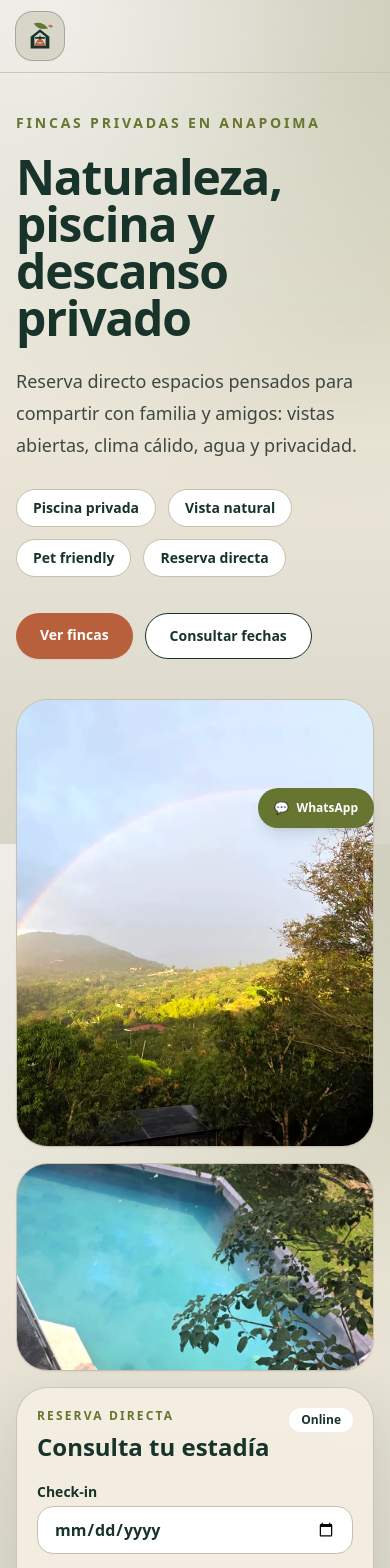
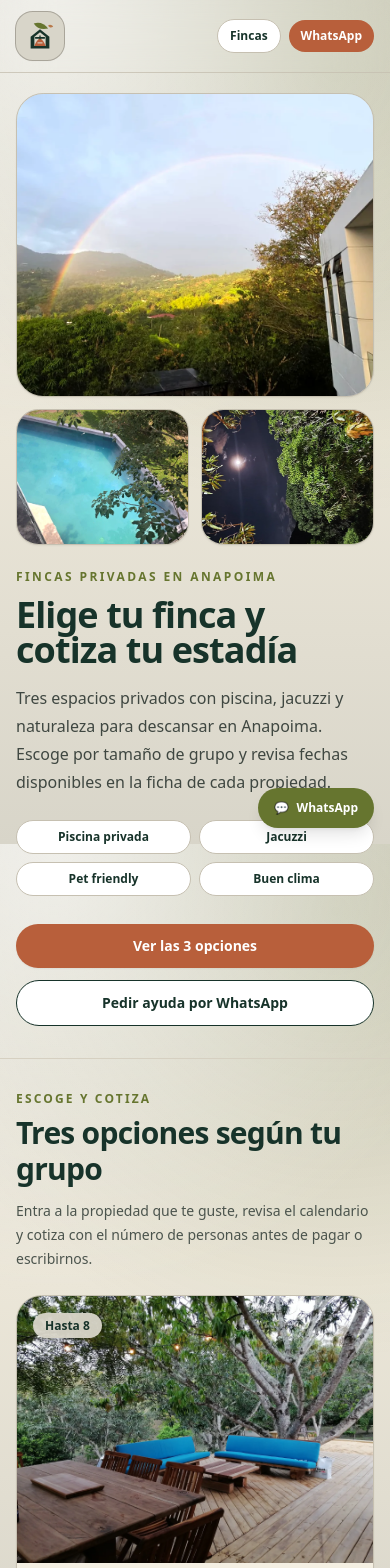
Before and after one commit to juanjarago/Alkila, a Next.js app: page / in a window 390 px wide. Shown: the top 1568 px of the page. Built offline with nearby package versions, Linux system fonts and the light colour scheme.

Commit message:
Improve mobile property selection flow

```diff
--- a/app/page.tsx
+++ b/app/page.tsx
@@ -1,6 +1,4 @@
 import Image from "next/image";
-import Link from "next/link";
-import { SearchBar } from "@/components/SearchBar";
 import { properties } from "@/lib/properties";
 import { PropertyCard } from "@/components/PropertyCard";
 
@@ -9,28 +7,29 @@ export default function Home() {
 
   return (
     <main>
-      <section className="relative overflow-hidden px-4 py-10 md:py-14">
-        <div className="mx-auto grid max-w-6xl gap-10 lg:grid-cols-[0.86fr,1.14fr] lg:items-center">
-          <div className="relative z-10">
-            <p className="text-sm font-black uppercase tracking-[0.2em] text-[#66752F]">
+      <section className="px-4 pb-8 pt-5 md:py-14">
+        <div className="mx-auto grid max-w-6xl gap-6 lg:grid-cols-[0.88fr,1.12fr] lg:items-center">
+          <div className="order-2 lg:order-1">
+            <p className="text-xs font-black uppercase tracking-[0.2em] text-[#66752F] md:text-sm">
               Fincas privadas en Anapoima
             </p>
 
-            <h1 className="mt-5 max-w-2xl text-5xl font-black leading-[0.98] tracking-tight text-[#17332A] md:text-7xl">
-              Naturaleza, piscina y descanso privado
+            <h1 className="mt-3 text-4xl font-black leading-[0.98] tracking-tight text-[#17332A] md:mt-5 md:max-w-2xl md:text-7xl">
+              Elige tu finca y cotiza tu estadía
             </h1>
 
-            <p className="mt-6 max-w-xl text-lg leading-8 text-[#3F4741]">
-              Reserva directo espacios pensados para compartir con familia y
-              amigos: vistas abiertas, clima cálido, agua y privacidad.
+            <p className="mt-4 text-base leading-7 text-[#3F4741] md:mt-6 md:max-w-xl md:text-lg md:leading-8">
+              Tres espacios privados con piscina, jacuzzi y naturaleza para
+              descansar en Anapoima. Escoge por tamaño de grupo y revisa fechas
+              disponibles en la ficha de cada propiedad.
             </p>
 
-            <div className="mt-7 flex flex-wrap gap-3 text-sm font-black">
-              {["Piscina privada", "Vista natural", "Pet friendly", "Reserva directa"].map(
+            <div className="mt-6 grid grid-cols-2 gap-2 text-xs font-black sm:flex sm:flex-wrap sm:text-sm">
+              {["Piscina privada", "Jacuzzi", "Pet friendly", "Buen clima"].map(
                 (chip) => (
                   <span
                     key={chip}
-                    className="rounded-full border border-[#C6C0B1] bg-white px-4 py-2 text-[#17332A]"
+                    className="rounded-full border border-[#C6C0B1] bg-white px-3 py-2 text-center text-[#17332A] sm:px-4"
                   >
                     {chip}
                   </span>
@@ -38,28 +37,30 @@ export default function Home() {
               )}
             </div>
 
-            <div className="mt-9 flex flex-wrap gap-3">
-              <Link
-                href="/propiedades"
-                className="rounded-full bg-[#B85F3B] px-6 py-3 text-sm font-black text-white shadow-sm transition hover:-translate-y-0.5"
+            <div className="mt-7 grid gap-3 sm:flex sm:flex-wrap">
+              <a
+                href="#propiedades"
+                className="rounded-full bg-[#B85F3B] px-6 py-3 text-center text-sm font-black text-white shadow-sm transition hover:-translate-y-0.5"
               >
-                Ver fincas
-              </Link>
+                Ver las 3 opciones
+              </a>
               <a
-                href="#buscar"
-                className="rounded-full border border-[#17332A] bg-white px-6 py-3 text-sm font-black text-[#17332A] transition hover:-translate-y-0.5"
+                href="https://wa.me/573014000436?text=Hola%2C%20quiero%20ayuda%20para%20escoger%20una%20finca%20en%20Alkila."
+                target="_blank"
+                rel="noreferrer"
+                className="rounded-full border border-[#17332A] bg-white px-6 py-3 text-center text-sm font-black text-[#17332A] transition hover:-translate-y-0.5"
               >
-                Consultar fechas
+                Pedir ayuda por WhatsApp
               </a>
             </div>
           </div>
 
-          <div className="relative">
-            <div className="grid gap-4 sm:grid-cols-[1.1fr,0.9fr]">
-              <div className="relative min-h-[28rem] overflow-hidden rounded-[2rem] border border-[#C6C0B1] bg-[#D8D5C9] shadow-sm">
+          <div className="order-1 lg:order-2">
+            <div className="grid gap-3 sm:grid-cols-[1.12fr,0.88fr] md:gap-4">
+              <div className="relative min-h-[19rem] overflow-hidden rounded-[1.7rem] border border-[#C6C0B1] bg-[#D8D5C9] shadow-sm md:min-h-[30rem] md:rounded-[2rem]">
                 <Image
                   src="/images/brand/rainbow-house.webp"
-                  alt="Vista de la finca Alkila con arcoíris y paisaje de Anapoima"
+                  alt="Vista de la finca Alkila con paisaje de Anapoima"
                   fill
                   priority
                   sizes="(max-width: 768px) 100vw, 55vw"
@@ -67,19 +68,25 @@ export default function Home() {
                 />
               </div>
 
-              <div className="grid gap-4">
-                <div className="relative min-h-[13rem] overflow-hidden rounded-[2rem] border border-[#C6C0B1] bg-[#D8D5C9] shadow-sm">
+              <div className="grid grid-cols-2 gap-3 sm:grid-cols-1 md:gap-4">
+                <div className="relative min-h-[8.5rem] overflow-hidden rounded-[1.4rem] border border-[#C6C0B1] bg-[#D8D5C9] shadow-sm md:min-h-[14rem] md:rounded-[2rem]">
                   <Image
                     src="/images/brand/pool-framed.webp"
                     alt="Piscina privada rodeada de naturaleza"
                     fill
-                    sizes="(max-width: 768px) 100vw, 28vw"
+                    sizes="(max-width: 768px) 50vw, 28vw"
                     className="object-cover"
                   />
                 </div>
 
-                <div id="buscar">
-                  <SearchBar />
+                <div className="relative min-h-[8.5rem] overflow-hidden rounded-[1.4rem] border border-[#C6C0B1] bg-[#D8D5C9] shadow-sm md:min-h-[14rem] md:rounded-[2rem]">
+                  <Image
+                    src={ordered[2]?.heroImage ?? "/images/brand/rainbow-house.webp"}
+                    alt="Casa privada Alkila en Anapoima"
+                    fill
+                    sizes="(max-width: 768px) 50vw, 28vw"
+                    className="object-cover"
+                  />
                 </div>
               </div>
             </div>
@@ -87,28 +94,31 @@ export default function Home() {
         </div>
       </section>
 
-      <section className="border-y border-[#D6D0C1] bg-white/72 px-4 py-12">
-        <div className="mx-auto grid max-w-6xl gap-5 md:grid-cols-3">
+      <section
+        id="propiedades"
+        className="border-y border-[#D6D0C1] bg-white/72 px-4 py-8 md:py-12"
+      >
+        <div className="mx-auto max-w-6xl">
+          <div className="grid gap-3 md:grid-cols-[0.9fr,1.1fr] md:items-end">
             <div>
-            <p className="text-sm font-black uppercase tracking-[0.18em] text-[#66752F]">
-              Elige por tamaño de grupo
+              <p className="text-xs font-black uppercase tracking-[0.18em] text-[#66752F] md:text-sm">
+                Escoge y cotiza
               </p>
-            <h2 className="mt-2 text-3xl font-black tracking-tight text-[#17332A]">
-              Tres espacios para desconectarte
+              <h2 className="mt-2 text-3xl font-black tracking-tight text-[#17332A] md:text-4xl">
+                Tres opciones según tu grupo
               </h2>
             </div>
-          <p className="text-sm leading-6 text-[#4B544D] md:col-span-2">
-            Desde una cabaña privada para planes pequeños hasta una finca grande
-            para grupos familiares, todas con piscina y zonas para descansar.
+            <p className="text-sm leading-6 text-[#4B544D]">
+              Entra a la propiedad que te guste, revisa el calendario y cotiza
+              con el número de personas antes de pagar o escribirnos.
             </p>
           </div>
-      </section>
 
-      <section className="mx-auto max-w-6xl px-4 py-12">
-        <div className="grid gap-5 md:grid-cols-3">
+          <div className="mt-6 grid gap-4 md:grid-cols-3">
             {ordered.map((p) => (
               <PropertyCard key={p.slug} p={p} />
             ))}
+          </div>
         </div>
       </section>
     </main>
--- a/components/Header.tsx
+++ b/components/Header.tsx
@@ -14,6 +14,21 @@ export function Header() {
             Anapoima
           </a>
         </nav>
+
+        <nav className="flex items-center gap-2 text-xs font-black text-[#17332A] md:hidden">
+          <a
+            className="rounded-full border border-[#C6C0B1] bg-white px-3 py-2"
+            href="/#propiedades"
+          >
+            Fincas
+          </a>
+          <a
+            className="rounded-full bg-[#B85F3B] px-3 py-2 text-white"
+            href="https://wa.me/573014000436?text=Hola%2C%20quiero%20ayuda%20para%20escoger%20una%20finca%20en%20Alkila."
+          >
+            WhatsApp
+          </a>
+        </nav>
       </div>
     </header>
   );
--- a/components/PropertyCard.tsx
+++ b/components/PropertyCard.tsx
@@ -49,8 +49,8 @@ export function PropertyCard({ p }: { p: Property }) {
             ))}
           </div>
 
-          <div className="mt-5 text-sm font-black text-[#B85F3B]">
-            Ver detalles
+          <div className="mt-5 rounded-2xl bg-[#B85F3B] px-4 py-3 text-center text-sm font-black text-white transition group-hover:-translate-y-0.5">
+            Cotizar y reservar
           </div>
         </div>
       </Link>
--- a/components/SearchBar.tsx
+++ b/components/SearchBar.tsx
@@ -22,7 +22,7 @@ export function SearchBar() {
       <div className="flex items-start justify-between gap-4">
         <div>
           <p className="text-xs font-black uppercase tracking-[0.18em] text-[#66752F]">
-            Reserva directa
+            Consulta de fechas
           </p>
           <h2 className="mt-2 text-2xl font-black leading-tight text-[#17332A]">
             Consulta tu estadía
```
Lines whose indentation alone changed are shown as unchanged.
